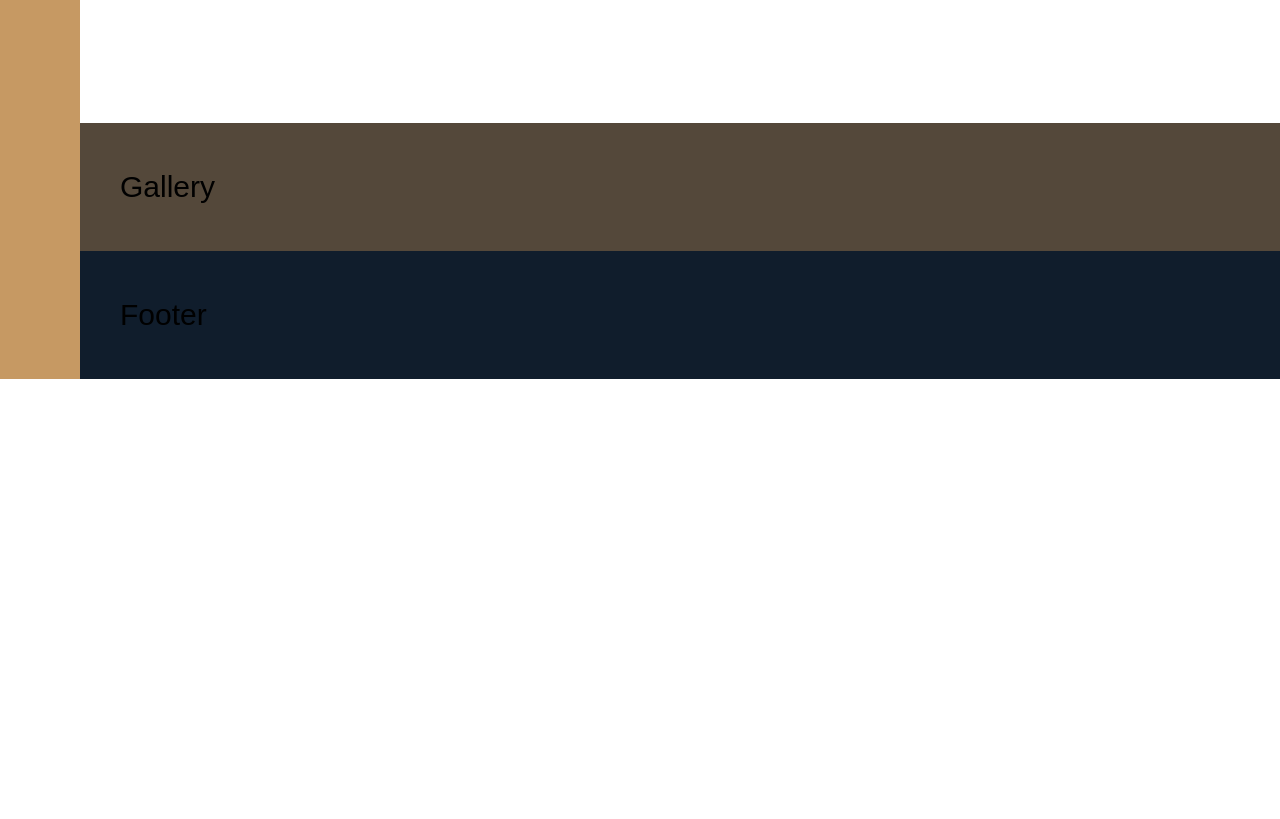
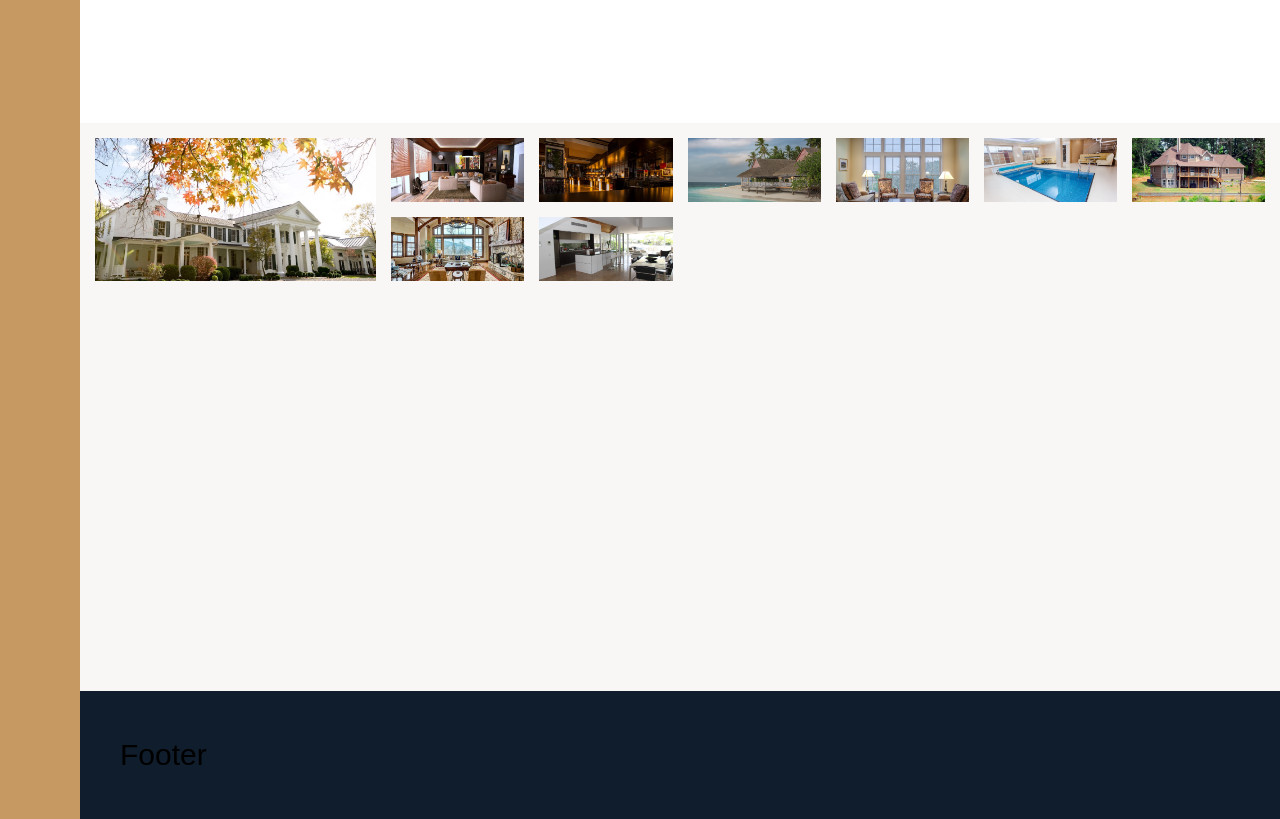
Before and after one commit to debuy-co/nexter_grids, a React (Create React App) app: page / in a window 1280 px wide. Shown: the part 2560-3379 px from the top of the page. Before the commit the page ends 2939 px from the top, so only its background shows below. Built offline with nearby package versions, Linux system fonts and the light colour scheme.

Commit message:
Building the Gallery - Part 1

```diff
--- /dev/null
+++ b/src/components/Gallery.js
@@ -0,0 +1,32 @@
+import React from "react";
+import gal_1 from "../assets/img/gal-1.jpeg";
+import gal_2 from "../assets/img/gal-2.jpeg";
+import gal_3 from "../assets/img/gal-3.jpeg";
+import gal_4 from "../assets/img/gal-4.jpeg";
+import gal_5 from "../assets/img/gal-5.jpeg";
+import gal_6 from "../assets/img/gal-6.jpeg";
+import gal_7 from "../assets/img/gal-7.jpeg";
+import gal_8 from "../assets/img/gal-8.jpeg";
+import gal_9 from "../assets/img/gal-9.jpeg";
+
+function Gallery() {
+  return (
+    <section className="gallery">
+      <img
+        src={gal_1}
+        alt="Gallery image 1"
+        className="gallery__img gallery__img--img1"
+      />
+      <img src={gal_2} alt="Gallery image 2" className="gallery__img" />
+      <img src={gal_3} alt="Gallery image 3" className="gallery__img" />
+      <img src={gal_4} alt="Gallery image 4" className="gallery__img" />
+      <img src={gal_5} alt="Gallery image 5" className="gallery__img" />
+      <img src={gal_6} alt="Gallery image 6" className="gallery__img" />
+      <img src={gal_7} alt="Gallery image 7" className="gallery__img" />
+      <img src={gal_8} alt="Gallery image 8" className="gallery__img" />
+      <img src={gal_9} alt="Gallery image 9" className="gallery__img" />
+    </section>
+  );
+}
+
+export default Gallery;
--- a/src/components/Main.js
+++ b/src/components/Main.js
@@ -3,6 +3,7 @@ import Features from "./Features";
 import StoryContent from "./StoryContent";
 import StoryPicture from "./StoryPicture";
 import Homes from "./Homes";
+import Gallery from "./Gallery";
 
 function Main() {
   return (
@@ -14,7 +15,7 @@ function Main() {
       <StoryPicture />
       <StoryContent />
       <Homes />
-      <section className="gallery">Gallery</section>
+      <Gallery />
       <footer className="footer">Footer</footer>
     </body>
   );
--- a/src/sass/_gallery.scss
+++ b/src/sass/_gallery.scss
@@ -1,4 +1,25 @@
 .gallery {
-  background-color: $color-grey-dark-1;
+  background-color: $color-grey-light-1;
   grid-column: full-start / full-end;
+  display: grid;
+  grid-template-columns: repeat(8, 1fr);
+  grid-template-rows: repeat(
+    7,
+    5vw
+  ); //we set 5vw which 5% of the viewport width, and this is way since to set a flexible value that will change when the viewport change it's width
+
+  grid-gap: 1.5rem;
+  padding: 1.5rem;
+
+  &__img {
+    height: 100%;
+    width: 100%;
+    object-fit: cover; //this property won't allow the image to cover more that the dedicated space in the grid container, but it will only work if we set the width and the height
+    display: block;
+
+    &--img1 {
+      grid-row: 1 / span 2;
+      grid-column: 1 / span 2;
+    }
+  }
 }
```
